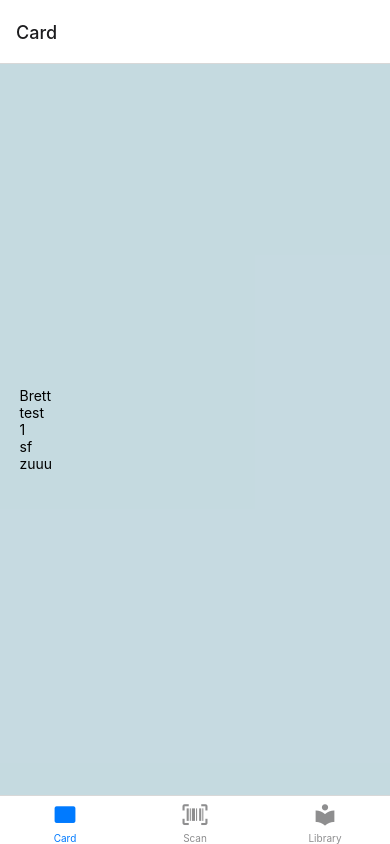
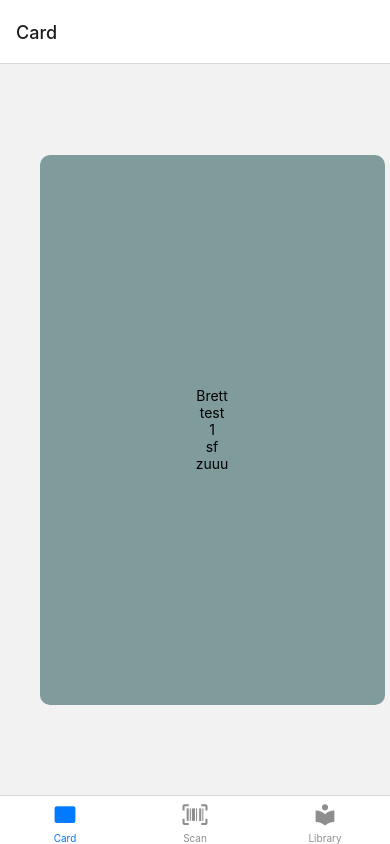
Before and after one commit to mimipalys/Applied-Programming-Project, a React Native app in the folder busily/: screen /Card in a window 390 px wide. Built offline with nearby package versions, Linux system fonts and the light colour scheme; no server answers.

Commit message:
did some styling

```diff
--- a/busily/src/screens/Card/Card.js
+++ b/busily/src/screens/Card/Card.js
@@ -39,8 +39,20 @@ const styles = StyleSheet.create({
         flex: 1,
         justifyContent: "center",
         alignItems: "center",
-        backgroundColor: "rgba(191,215,222,0.87)",
+
     },
+    insideCard: {
+       backgroundColor: "rgba(16,71,73,0.5)",
+        display: "flex",
+        justifyContent: "center",
+        alignItems: "center",
+        margin: 20,
+        width: 345,
+        height: 550,
+        borderRadius: 10,
+
+},
+
     button: {
         display: "flex",
         justifyContent: "center",
--- a/busily/src/screens/Scan/Scan.js
+++ b/busily/src/screens/Scan/Scan.js
@@ -29,11 +29,13 @@ const styles = StyleSheet.create({
         alignItems: "center",
     },
     ScanButton: {
-        backgroundColor: "#42f44b",
-        width: "100%"
+        backgroundColor: "rgba(16,71,73,0.5)",
+        borderRadius: 300,
+        width: "100%",
+        padding:100,
     },
     ScanInside: {
-        marginVertical: 5,
+        marginVertical: 20,
         marginHorizontal: 5,
         color: "#000",
         fontSize: 32,
```
